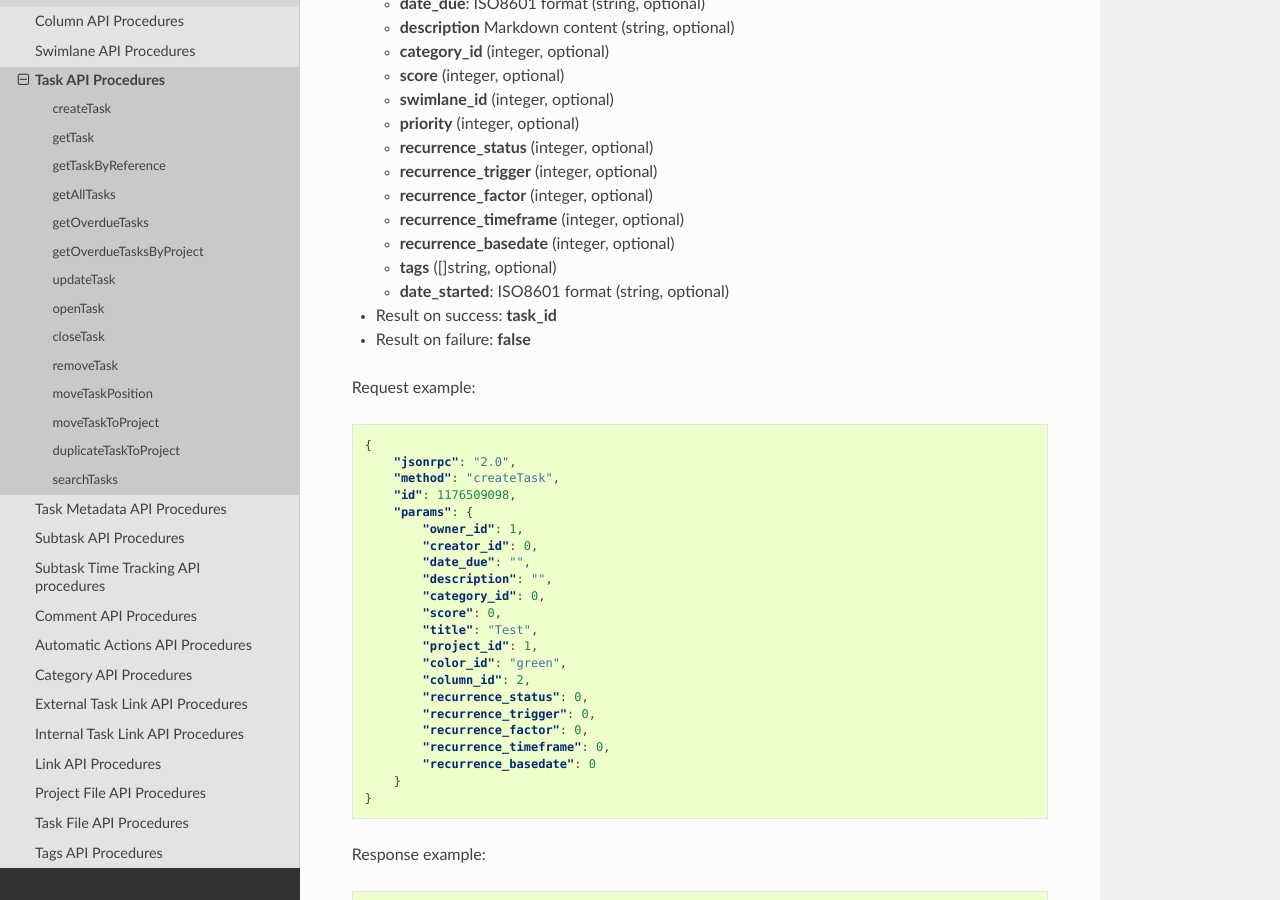
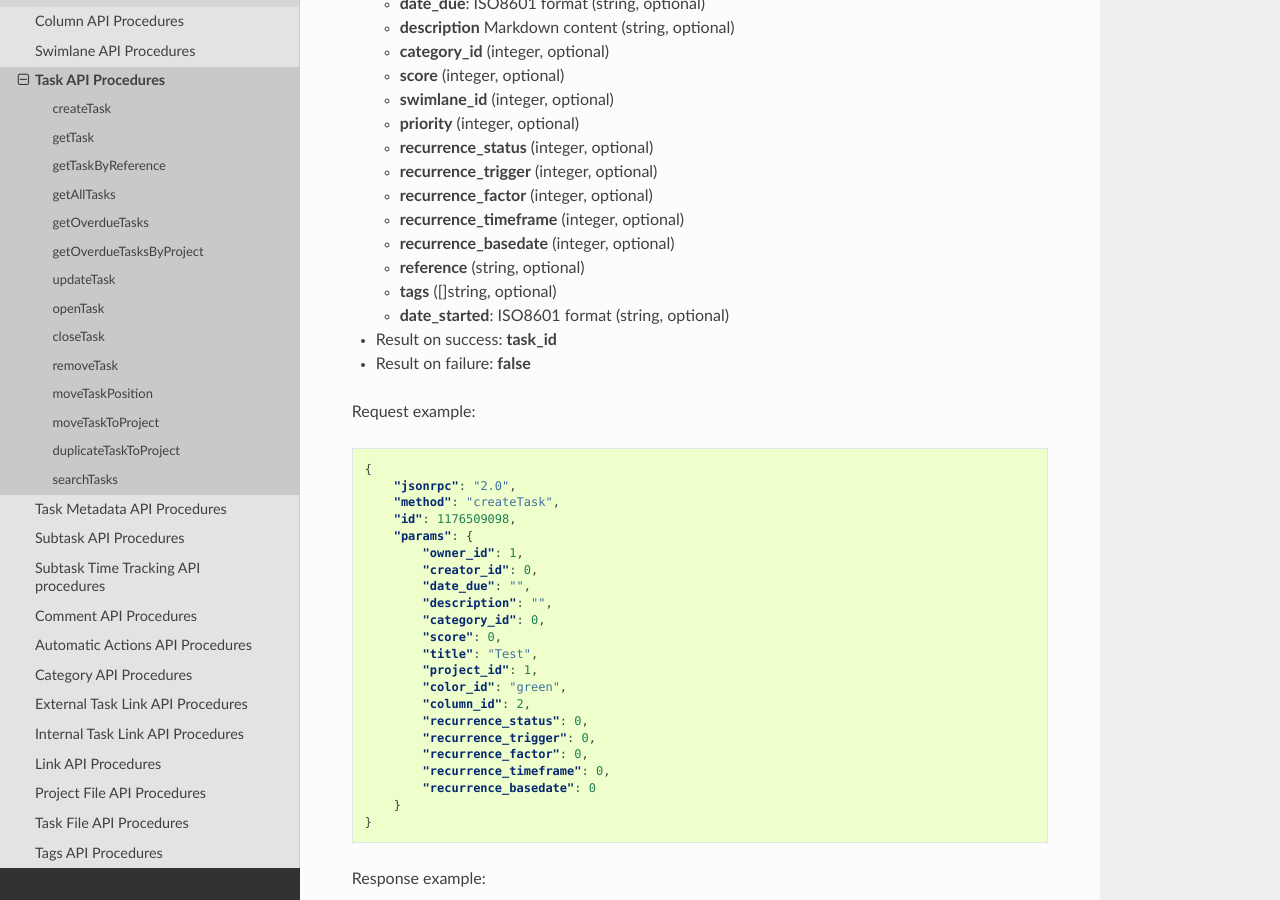
Before and after one commit to kanboard/documentation, a Sphinx documentation site: the page built from source/api/task_procedures.rst, in a window 1280 px wide and 900 px high, scrolled down 416 px. Built offline with Sphinx 7.4.7 and the Read the Docs theme 2.0.0, drawn with Linux system fonts in a browser that asks for light colours.

Commit message:
Add missing parameter

```diff
--- a/source/api/task_procedures.rst
+++ b/source/api/task_procedures.rst
@@ -24,6 +24,7 @@ createTask
    -  **recurrence_factor** (integer, optional)
    -  **recurrence_timeframe** (integer, optional)
    -  **recurrence_basedate** (integer, optional)
+   -  **reference** (string, optional)
    -  **tags** ([]string, optional)
    -  **date_started**: ISO8601 format (string, optional)
 
```
